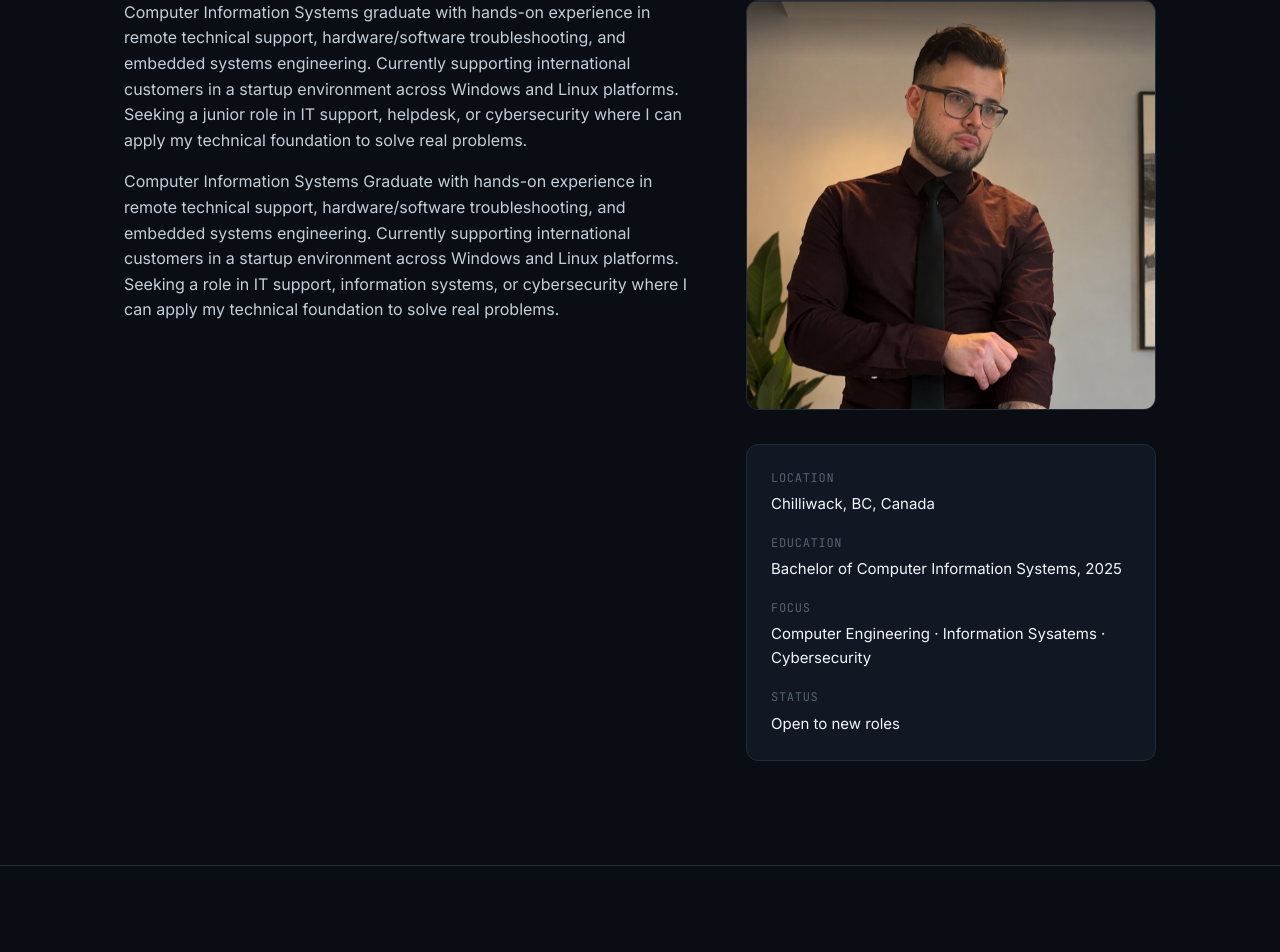
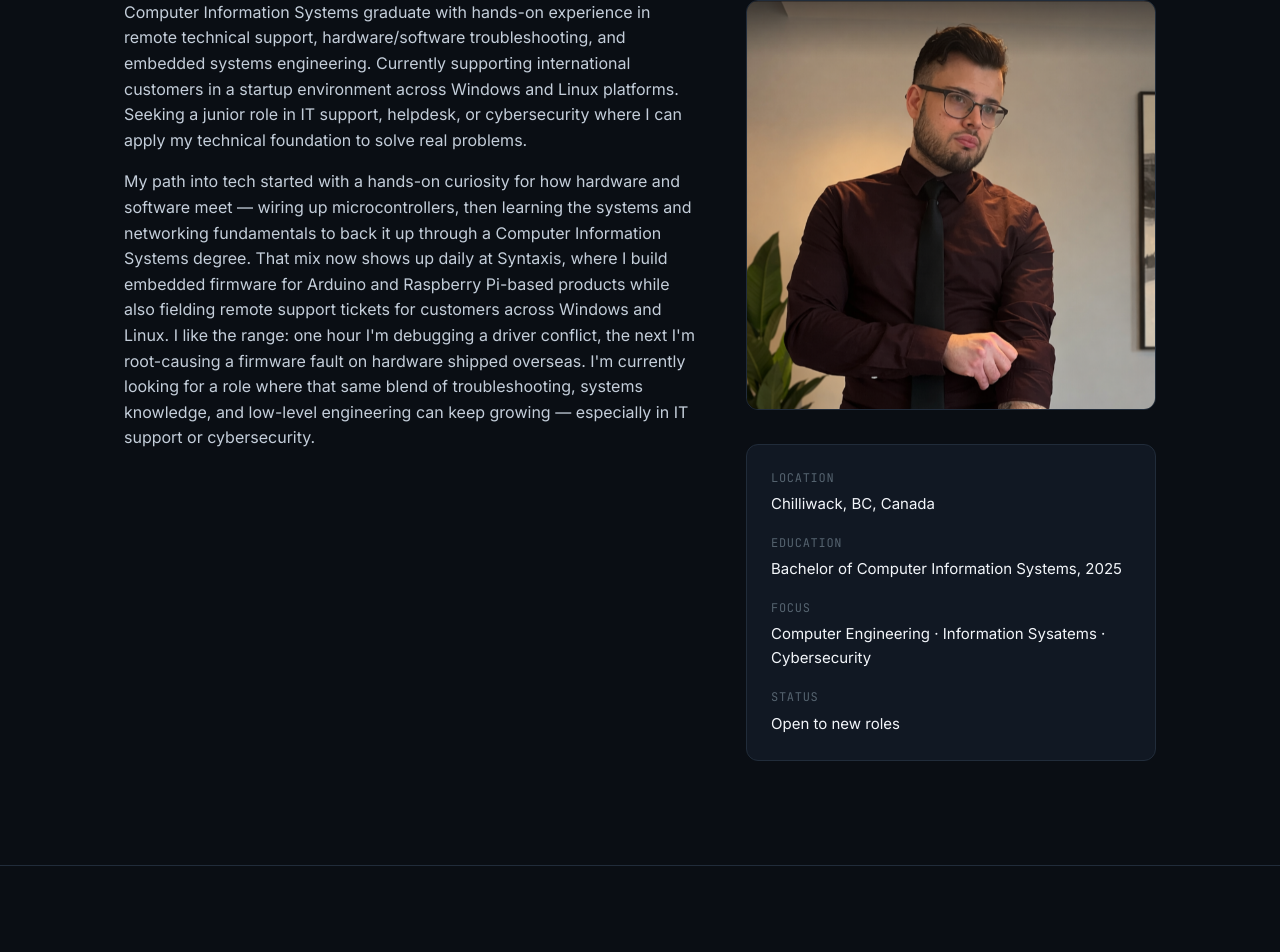
Before and after one commit to Steven-Furlong/steven-furlong.github.io, a React (Vite) app: page / in a window 1280 px wide. Shown: the part 904-1856 px from the top of the page. Built offline with nearby package versions, Linux system fonts and the light colour scheme.

Commit message:
Touch ups

```diff
--- a/src/components/About.jsx
+++ b/src/components/About.jsx
@@ -46,11 +46,14 @@ export default function About() {
           <div className="about__text">
             <p>{profile.summary}</p>
             <p>
-              Computer Information Systems Graduate with hands-on experience in remote technical support,
-              hardware/software troubleshooting, and embedded systems engineering.
-              Currently supporting international customers in a startup environment across Windows and Linux platforms.
-              Seeking a role in IT support, information systems, or cybersecurity where I can apply my technical foundation
-              to solve real problems.
+              My path into tech started with a hands-on curiosity for how hardware and software meet —
+              wiring up microcontrollers, then learning the systems and networking fundamentals to back it up
+              through a Computer Information Systems degree. That mix now shows up daily at Syntaxis, where I
+              build embedded firmware for Arduino and Raspberry Pi-based products while also fielding remote
+              support tickets for customers across Windows and Linux. I like the range: one hour I'm debugging
+              a driver conflict, the next I'm root-causing a firmware fault on hardware shipped overseas.
+              I'm currently looking for a role where that same blend of troubleshooting, systems knowledge,
+              and low-level engineering can keep growing — especially in IT support or cybersecurity.
             </p>
           </div>
 
```
